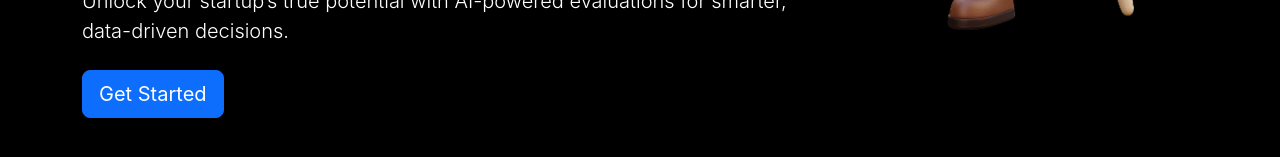
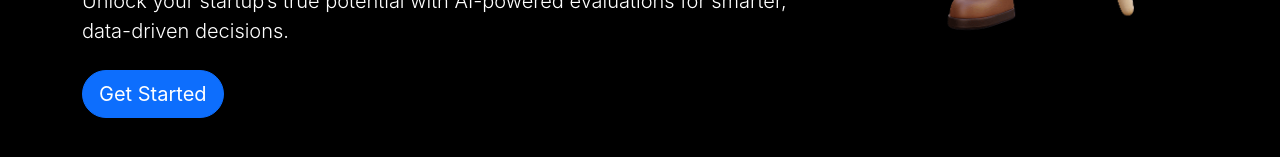
Before and after one commit to jimbucktoo/moonshot-ai, a React (Vite) app: page / in a window 1280 px wide. Shown: the part 613-770 px from the top of the page. Built offline with nearby package versions, Linux system fonts and the light colour scheme.

Commit message:
critical button style correction

```diff
--- a/src/components/moonshot.jsx
+++ b/src/components/moonshot.jsx
@@ -32,7 +32,7 @@ export default function Moonshot() {
             </p>
             <div className="d-flex flex-column flex-sm-row gap-3 mt-4">
               <Link to="/product-overview">
-                <Button variant="primary" size="lg">
+                <Button className="rounded-pill" variant="primary" size="lg">
                   Get Started
                 </Button>
               </Link>
```
